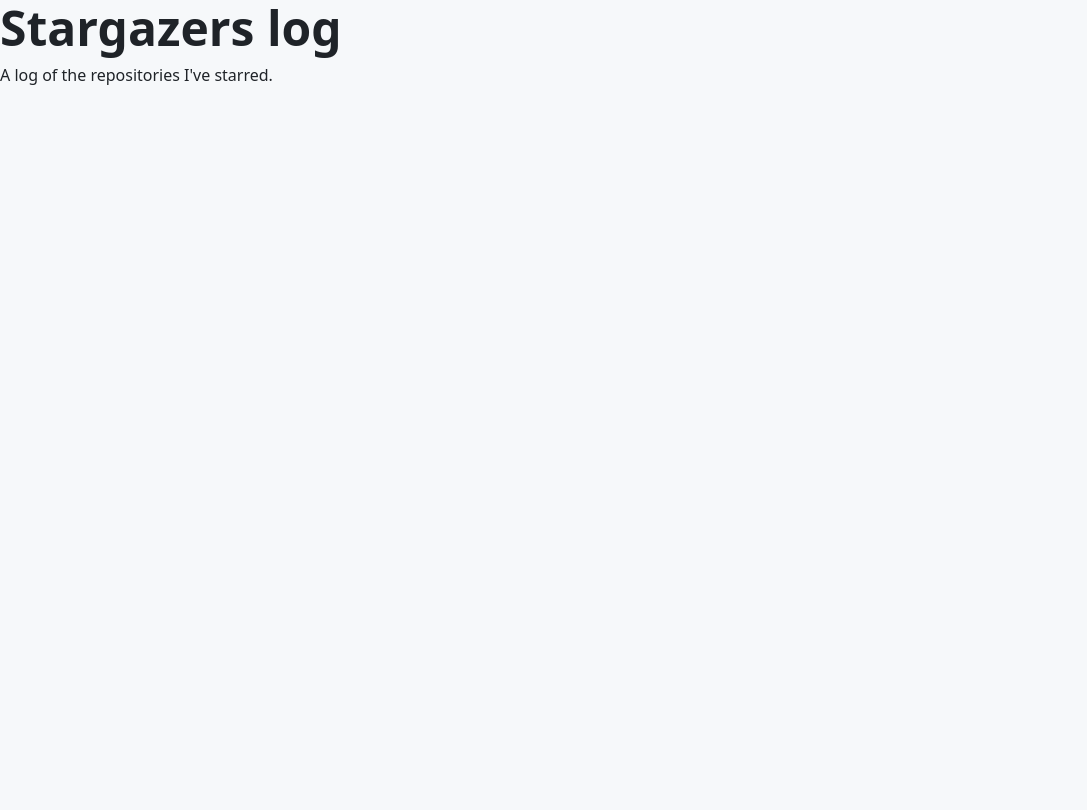
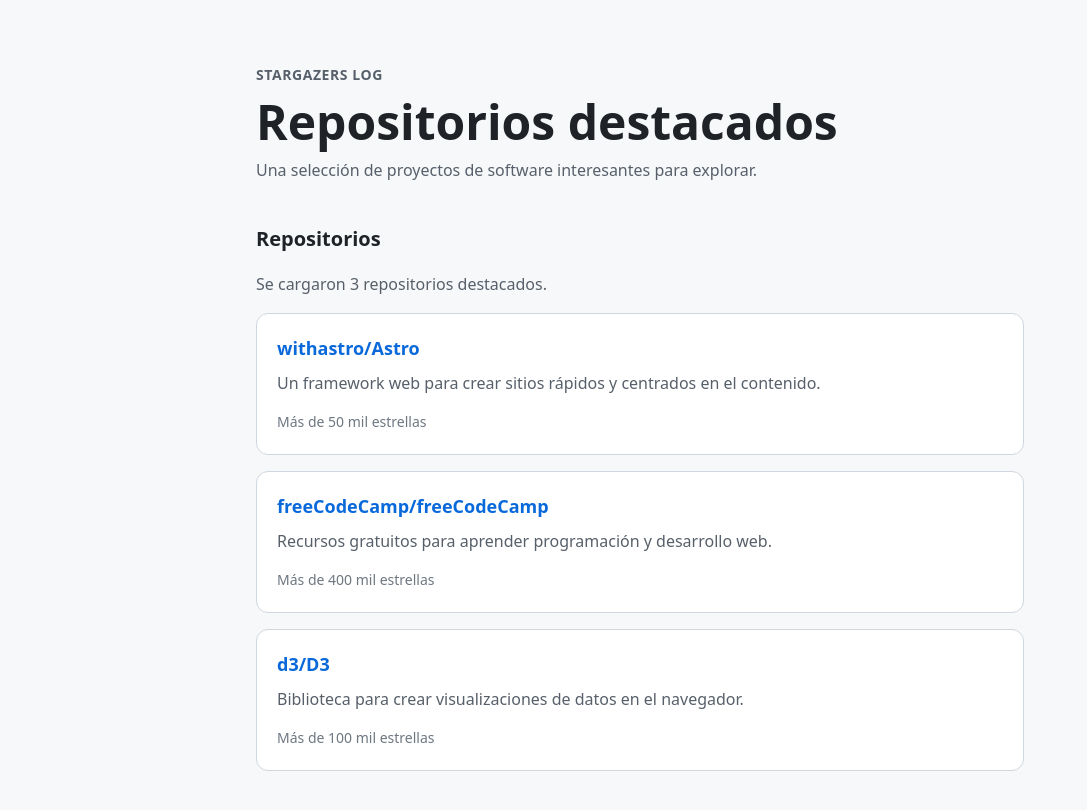
Before and after one commit to marianamerchan2007-coder/stargazers-log, a plain HTML site: page index.html in a window 1280 px wide. Shown: the whole page, without its empty margins (0-1087 px from the left). Drawn offline with Linux system fonts and the light colour scheme.

Commit message:
Address review feedback

```diff
--- a/index.html
+++ b/index.html
@@ -1,14 +1,25 @@
 <!DOCTYPE html>
-<html lang="en">
+<html lang="es">
   <head>
     <meta charset="utf-8">
-    <title>Stargazers log</title>
+    <meta name="viewport" content="width=device-width, initial-scale=1">
+    <meta name="description" content="Una selección de repositorios de software destacados.">
+    <title>Repositorios destacados</title>
     <link rel="stylesheet" href="style.css">
+    <script src="script.js" defer></script>
   </head>
   <body>
-    <h1>Stargazers log</h1>
-    <p>A log of the repositories I've starred.</p>
-    <ul id="starred"></ul>
-    <script src="script.js"></script>
+    <main class="container">
+      <header class="page-header">
+        <p class="eyebrow">Stargazers log</p>
+        <h1>Repositorios destacados</h1>
+        <p>Una selección de proyectos de software interesantes para explorar.</p>
+      </header>
+      <section aria-labelledby="repositories-heading">
+        <h2 id="repositories-heading">Repositorios</h2>
+        <p id="status" role="status">Cargando repositorios destacados…</p>
+        <ul id="repository-list" class="repository-list"></ul>
+      </section>
+    </main>
   </body>
 </html>
--- a/script.js
+++ b/script.js
@@ -1,7 +1,33 @@
 const repositoryList = document.querySelector("#repository-list");
 const statusMessage = document.querySelector("#status");
 
+function isRepository(value) {
+  if (
+    typeof value !== "object" ||
+    value === null ||
+    !["name", "owner", "description", "url", "stars"].every(
+      (field) => typeof value[field] === "string" && value[field].trim()
+    )
+  ) {
+    return false;
+  }
+
+  try {
+    const url = new URL(value.url);
+    return url.protocol === "https:" || url.protocol === "http:";
+  } catch {
+    return false;
+  }
+}
+
 async function loadRepositories() {
+  if (!(repositoryList instanceof HTMLUListElement) || !statusMessage) {
+    console.error(
+      "No se encontraron los elementos requeridos para mostrar los repositorios."
+    );
+    return;
+  }
+
   try {
     const response = await fetch("./events.json");
     if (!response.ok) {
@@ -9,10 +35,11 @@ async function loadRepositories() {
     }
 
     const repositories = await response.json();
-    if (!Array.isArray(repositories)) {
+    if (!Array.isArray(repositories) || !repositories.every(isRepository)) {
       throw new Error("El formato de events.json no es válido.");
     }
 
+    const fragment = document.createDocumentFragment();
     for (const repository of repositories) {
       const item = document.createElement("li");
       item.className = "repository-card";
@@ -31,16 +58,17 @@ async function loadRepositories() {
       metadata.textContent = repository.stars;
 
       item.append(heading, description, metadata);
-      repositoryList.append(item);
+      fragment.append(item);
     }
 
+    repositoryList.replaceChildren(fragment);
     statusMessage.textContent = repositories.length
-      ? ""
+      ? `Se cargaron ${repositories.length} repositorios destacados.`
       : "Todavía no hay repositorios destacados.";
   } catch (error) {
     statusMessage.textContent =
       "No se pudieron cargar los repositorios. Inténtalo de nuevo más tarde.";
-    console.error(error);
+    console.error("Error al cargar los repositorios:", error);
   }
 }
 
```
